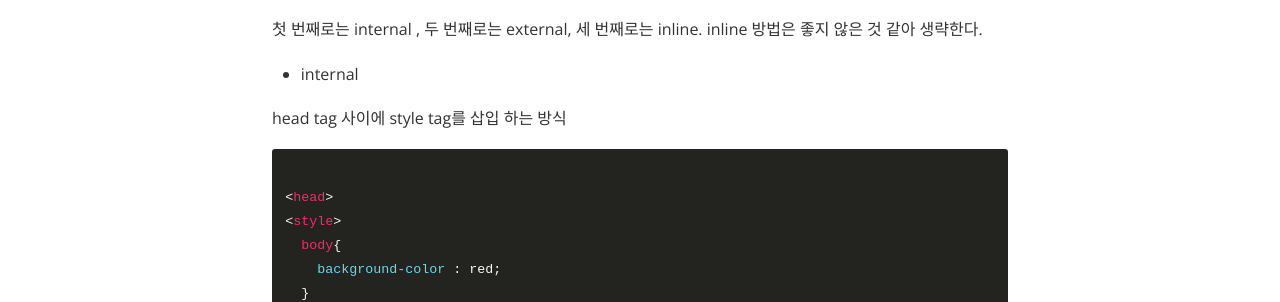
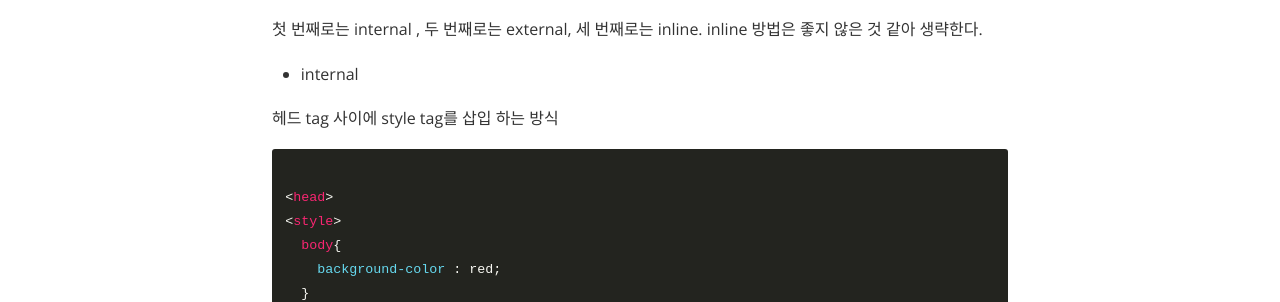
Before and after one commit to soob-forest/soob-forest.github.io, a Jekyll site: the page built from _posts/2019-08-27-html&css3.markdown, in a window 1280 px wide. Shown: the part 444-746 px from the top of the page. Built offline with Jekyll 4.4.1, drawn with Linux system fonts in a browser that asks for light colours; nearby versions of some CDN libraries.

Commit message:
Update 2019-08-27-html&css3.markdown

````diff
--- a/_posts/2019-08-27-html&css3.markdown
+++ b/_posts/2019-08-27-html&css3.markdown
@@ -16,7 +16,7 @@ inline 방법은 좋지 않은 것 같아 생략한다.
 
 - internal
 
-head tag 사이에 style tag를 삽입 하는 방식
+헤드 tag 사이에 style tag를 삽입 하는 방식
 
 ```
 
````
